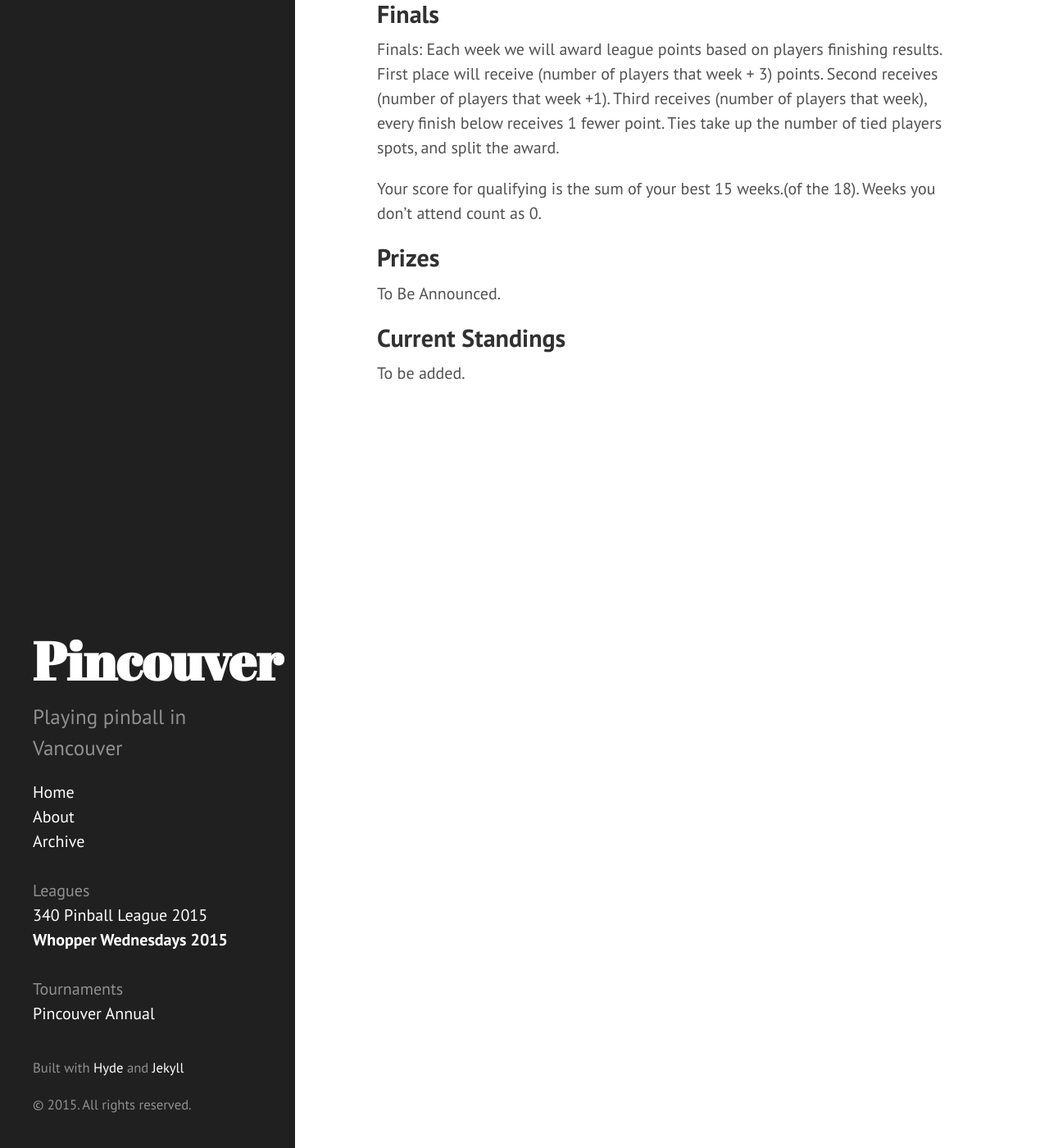
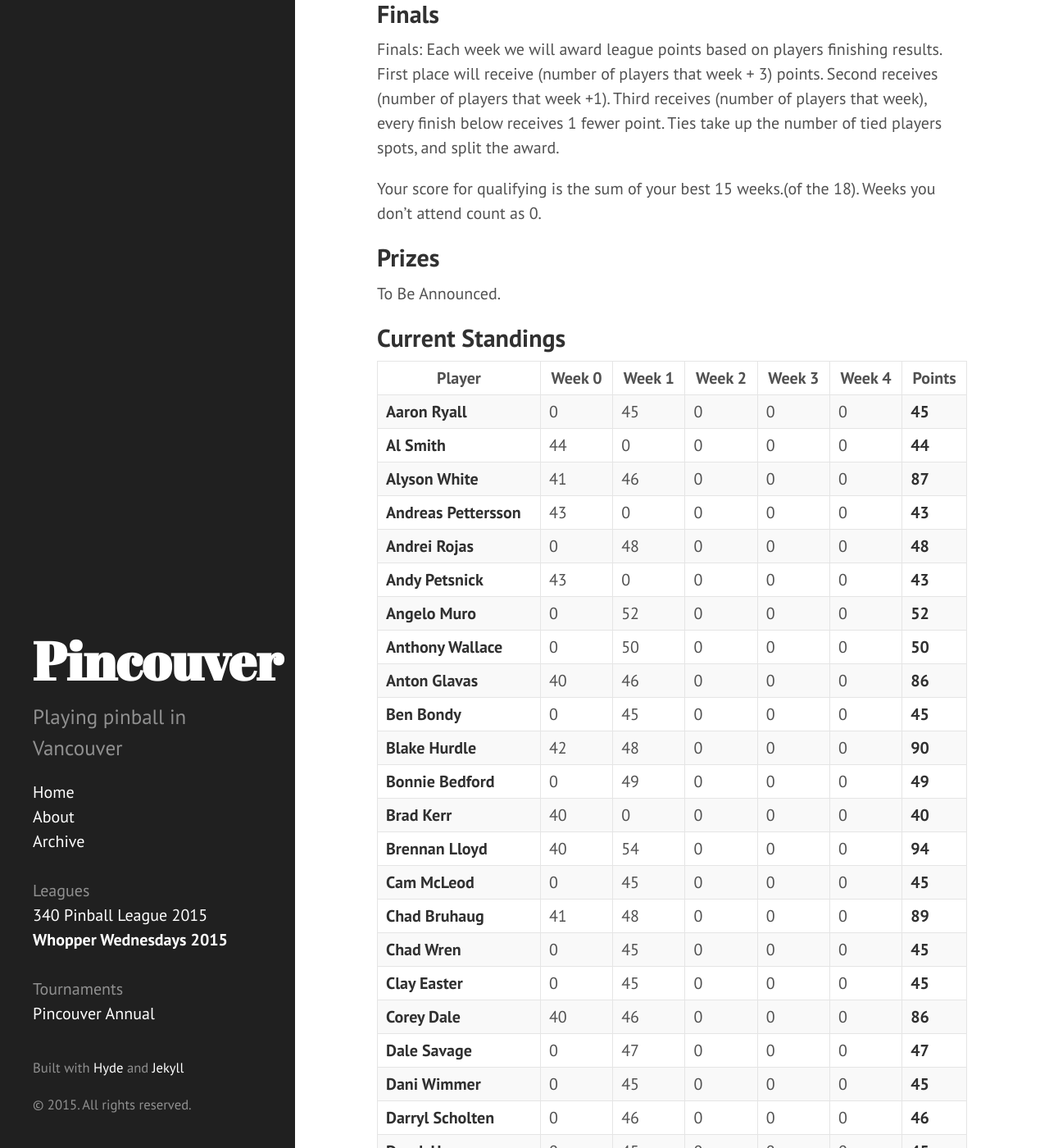
Before and after one commit to lytfyre/VancouverPinball, a Jekyll site: the page built from leagues/whopper_wednesdays.md, in a window 1280 px wide and 1400 px high, scrolled down 870 px. Shown: the whole window at 82% size. Built offline with Jekyll 4.4.1, drawn with Linux system fonts in a browser that asks for light colours; some of the changed text lies outside the part shown.

Commit message:
Add first two weeks whopper wednesday results

```diff
--- a/leagues/whopper_wednesdays.md
+++ b/leagues/whopper_wednesdays.md
@@ -43,4 +43,79 @@ To Be Announced.
 
 ## Current Standings
 
-To be added.
+| Player | Week 0 | Week 1 | Week 2 | Week 3 | Week 4 | Points
+| ------- | ------- | ------- | ------- | ------- | ------- | -------
+|**Aaron Ryall**|0|45|0|0|0|**45**|
+|**Al Smith**|44|0|0|0|0|**44**|
+|**Alyson White**|41|46|0|0|0|**87**|
+|**Andreas Pettersson**|43|0|0|0|0|**43**|
+|**Andrei Rojas**|0|48|0|0|0|**48**|
+|**Andy Petsnick**|43|0|0|0|0|**43**|
+|**Angelo Muro**|0|52|0|0|0|**52**|
+|**Anthony Wallace**|0|50|0|0|0|**50**|
+|**Anton Glavas**|40|46|0|0|0|**86**|
+|**Ben Bondy**|0|45|0|0|0|**45**|
+|**Blake Hurdle**|42|48|0|0|0|**90**|
+|**Bonnie Bedford**|0|49|0|0|0|**49**|
+|**Brad Kerr**|40|0|0|0|0|**40**|
+|**Brennan Lloyd**|40|54|0|0|0|**94**|
+|**Cam McLeod**|0|45|0|0|0|**45**|
+|**Chad Bruhaug**|41|48|0|0|0|**89**|
+|**Chad Wren**|0|45|0|0|0|**45**|
+|**Clay Easter**|0|45|0|0|0|**45**|
+|**Corey Dale**|40|46|0|0|0|**86**|
+|**Dale Savage**|0|47|0|0|0|**47**|
+|**Dani Wimmer**|0|45|0|0|0|**45**|
+|**Darryl Scholten**|0|46|0|0|0|**46**|
+|**Derek Houg**|0|45|0|0|0|**45**|
+|**Eden Stamm**|46|47|0|0|0|**93**|
+|**Elise Vredenbregt**|40|0|0|0|0|**40**|
+|**Esteban Astudillo**|0|47|0|0|0|**47**|
+|**Felipe Munoz**|0|49|0|0|0|**49**|
+|**Garret Wolf**|41|45|0|0|0|**86**|
+|**Hamish**|40|0|0|0|0|**40**|
+|**Ian Lang**|43|47|0|0|0|**90**|
+|**Ira Young**|44|0|0|0|0|**44**|
+|**Jana Jacques**|0|46|0|0|0|**46**|
+|**Jay Single**|42|0|0|0|0|**42**|
+|**Jess Halley**|42|47|0|0|0|**89**|
+|**Joel Murdoch**|43|0|0|0|0|**43**|
+|**Jon Grieman**|45|47|0|0|0|**92**|
+|**Jordan Hudson**|43|46|0|0|0|**89**|
+|**Kazu Arai**|41|0|0|0|0|**41**|
+|**Kelsey Blair**|40|45|0|0|0|**85**|
+|**Kim Bailey**|40|0|0|0|0|**40**|
+|**Kirk Jong**|43|51|0|0|0|**94**|
+|**Kobi Thomson**|0|47|0|0|0|**47**|
+|**Kristin Hardie**|0|45|0|0|0|**45**|
+|**Kurtis Rasmussen**|42|47|0|0|0|**89**|
+|**Kyle Bee**|42|50|0|0|0|**92**|
+|**Lewis**|41|0|0|0|0|**41**|
+|**Lindsay Partin**|41|48|0|0|0|**89**|
+|**Maeghan Dunn**|0|47|0|0|0|**47**|
+|**Marie Peltier**|0|46|0|0|0|**46**|
+|**Marisa Barbetta**|0|47|0|0|0|**47**|
+|**Mary Mac**|0|47|0|0|0|**47**|
+|**Matt Ewan**|0|46|0|0|0|**46**|
+|**Matt Ewen**|42|0|0|0|0|**42**|
+|**Matty McLean**|42|49|0|0|0|**91**|
+|**Michael Saavedra**|40|46|0|0|0|**86**|
+|**Michelle Ross**|41|0|0|0|0|**41**|
+|**Nick Wadden**|40|46|0|0|0|**86**|
+|**Nolan Veljacic**|41|47|0|0|0|**88**|
+|**Peter Skolbebring**|43|0|0|0|0|**43**|
+|**Pussy Pete**|0|47|0|0|0|**47**|
+|**Robert Gagno**|46|48|0|0|0|**94**|
+|**Ryan Guy**|0|45|0|0|0|**45**|
+|**Sandrine Extier**|40|0|0|0|0|**40**|
+|**Sara Little**|40|0|0|0|0|**40**|
+|**Scott Jack**|0|46|0|0|0|**46**|
+|**Scott Wrixon**|42|46|0|0|0|**88**|
+|**Sean Lind**|47|49|0|0|0|**96**|
+|**Shawn Haley**|42|49|0|0|0|**91**|
+|**Steffanie Kessanich**|41|0|0|0|0|**41**|
+|**Stephen Hardie**|49|0|0|0|0|**49**|
+|**Sterling Nelson**|40|0|0|0|0|**40**|
+|**Steve Gonda**|41|0|0|0|0|**41**|
+|**Tessa Russell**|41|46|0|0|0|**87**|
+|**Warren Koch**|45|45|0|0|0|**90**|
```
